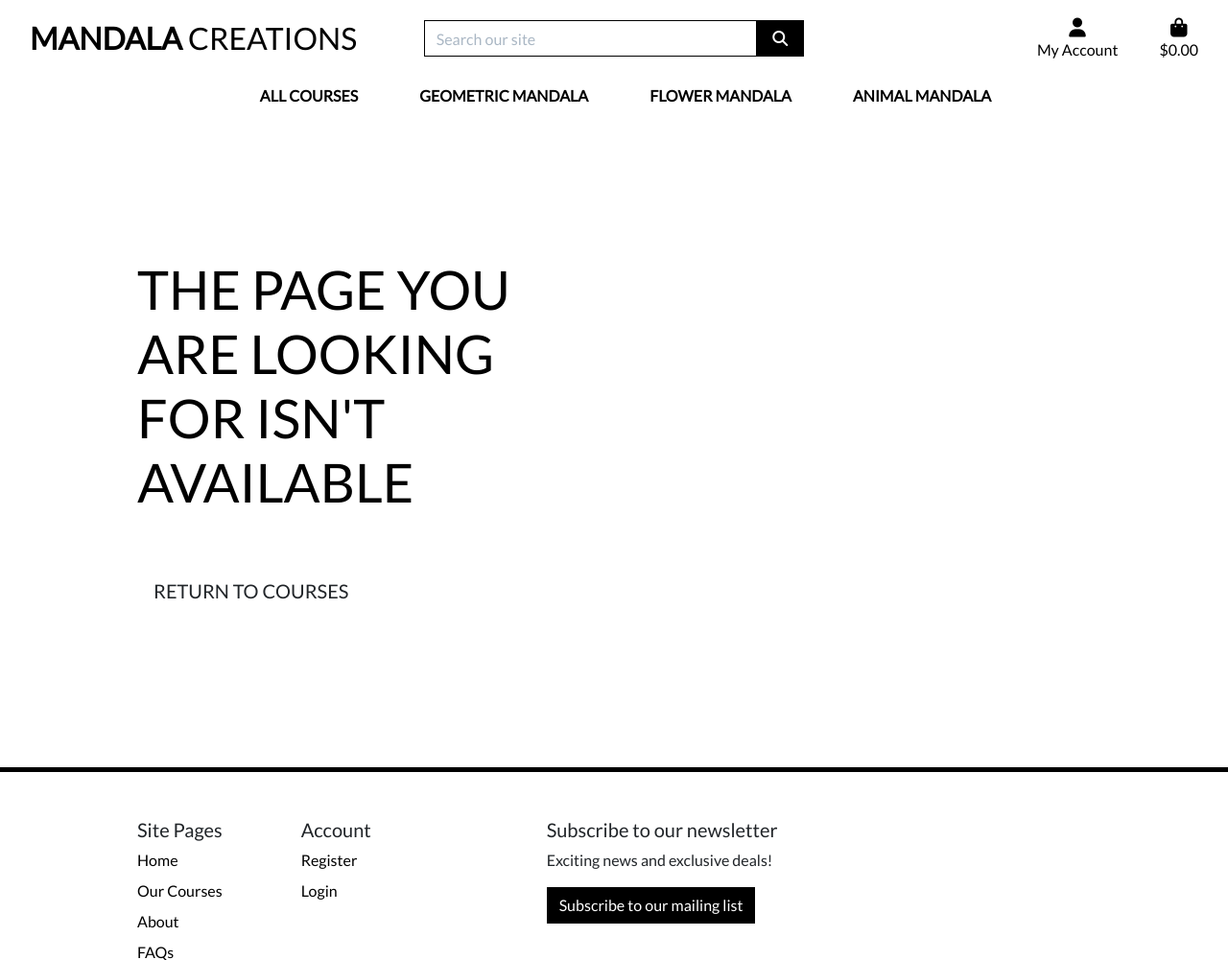
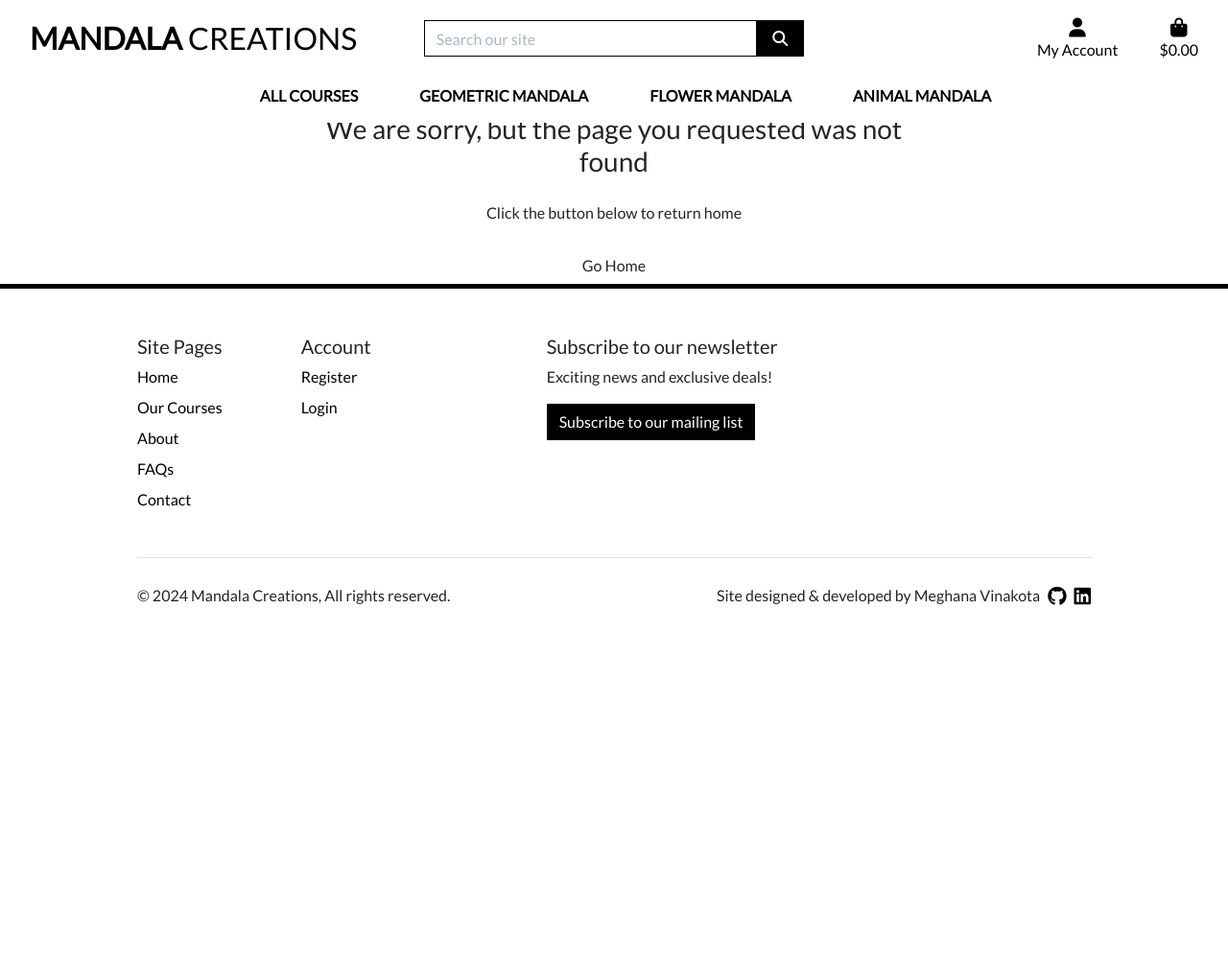
Before and after one commit to Meghanarajvinakota/online-mandala-creations, a Django app: template templates/errors/404.html in a window 1280 px wide. Shown: the top 1001 px of the page at 96% size. After the commit the page ends 631 px from the top, so only its background shows below. Run offline with Django 3.2, Linux system fonts and the light colour scheme; the template is opened without the code that fills it, so the values that code supplies are empty; some libraries are stand-ins or nearby versions.

Commit message:
styled 404 page

```diff
--- a/env.py
+++ b/env.py
@@ -1,3 +1,4 @@
 import os
 
 os.environ["DATABASE_URL"] = "postgresql://neondb_owner:wYcfyj3ioR8x@ep-gentle-rice-a2cg1u6v.eu-central-1.aws.neon.tech/snub_lunar_wing_13087"
+os.environ["SECRET_KEY"] = "e3*zc32)9k4f&nyix_$krp6+c%c-r(l358ck)fzf8ve7ccauik"
--- a/mandala_creations/settings.py
+++ b/mandala_creations/settings.py
@@ -26,7 +26,7 @@ BASE_DIR = Path(__file__).resolve().parent.parent
 # See https://docs.djangoproject.com/en/3.2/howto/deployment/checklist/
 
 # SECURITY WARNING: keep the secret key used in production secret!
-SECRET_KEY = '+ja3&y!&x#4u)$ub874^0!-x*x!k--g+*1@j7-=h0i&4^ctcvu'
+SECRET_KEY = os.getenv("SECRET_KEY")
 
 # SECURITY WARNING: don't run with debug turned on in production!
 DEBUG = False
--- a/templates/errors/404.html
+++ b/templates/errors/404.html
@@ -1,26 +1,22 @@
 {% extends 'base.html' %}
-{% load static %}
+
 {% block content %}
-    <div class="container header-container">
-        <div class="row">
-            <div class="col"></div>
-        </div>
-    </div>
-    <div class="container h-100">
-        <div class="row h-100">
-            <div class="col-7 col-md-6 my-auto">
-                <h1 class="display-4 logo-font text-black">
-                    The page you are looking for isn't available
-                </h1>
-                <div class="my-5">
-                    <h4>
-                        <a href="{% url 'home' %}"
-                            class="shop-now-button btn btn-lg rounded-0 text-uppercase py-3">
-                                Return to courses
-                        </a>
-                    </h4>
+<!-- CUSTOM 404 ERROR HANDLER PAGE -->
+<div class="default-page-container">
+    <div class="wrap-error">
+        <div class="d-flex align-items-center h-100">
+            <div class="container">
+                <div class="row">
+                    <div class="col-sm-8 offset-sm-2 text-center">
+                        <h1 class="error-number"><span>4</span><span>0</span><span>4</span></h1>
+                        <h2 class="">Page not found</h2>
+                        <h3 class="my-4">We are sorry, but the page you requested was not found</h3>
+                        <p class="mb-4">Click the button below to return home</p>
+                        <a class="btn black-button" href="{% url 'home' %}">Go Home</a>
+                    </div>
                 </div>
             </div>
         </div>
     </div>
+</div>
 {% endblock %}
```
